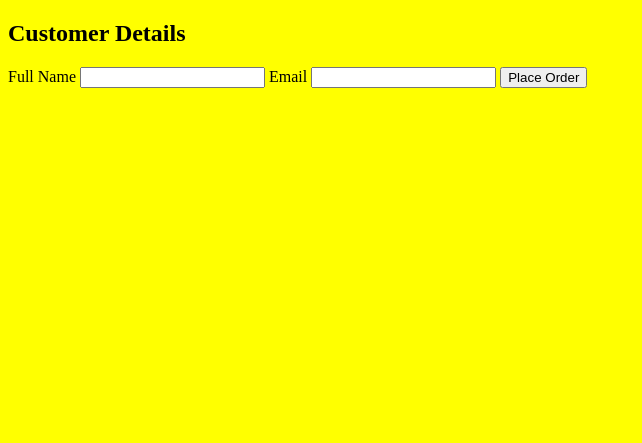
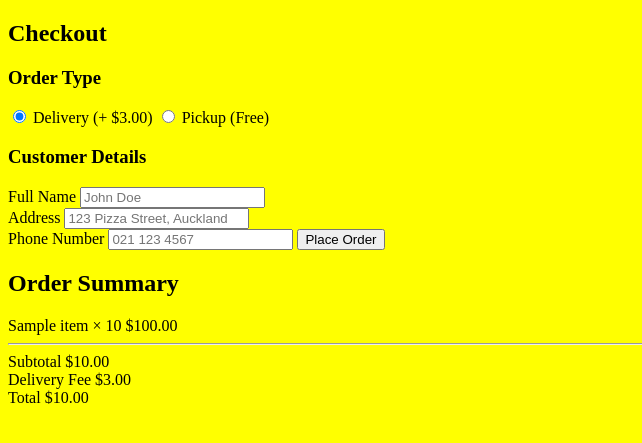
Before and after one commit to zach766/-12-credits--work-website-Assessment, a Flask app: template PizzaBrosStore/templates/checkout.html in a window 1280 px wide. Shown: the part 130-573 px from the top of the page, without its empty margins (0-642 px from the left). Run offline with Flask 3, Linux system fonts and the light colour scheme; the template is opened without the code that fills it: most values are stand-ins (such as "Sample title", 1, 10 or a date in 2020).

Commit message:
organise the layout and add some function address, for people whos ordering and add their total

```diff
--- a/PizzaBrosStore/templates/checkout.html
+++ b/PizzaBrosStore/templates/checkout.html
@@ -5,15 +5,13 @@
 
 <meta charset="UTF-8">
 
-<meta name="viewport" content="width=device-width, initial-scale=1.0">
-
+<meta name="viewport"
+content="width=device-width, initial-scale=1.0">
 
 <title>PizzaBrosStore Checkout</title>
 
-
 <link rel="stylesheet"
 href="{{ url_for('static', filename='style.css') }}">
-
 
 </head>
 
@@ -21,14 +19,11 @@ href="{{ url_for('static', filename='style.css') }}">
 <body>
 
 
-
 <header>
-
 
 <h1>
 PizzaBrosStore
 </h1>
-
 
 <nav>
 
@@ -36,92 +31,258 @@ PizzaBrosStore
 Home
 </a>
 
-
 <a href="/products">
 Menu
 </a>
-
 
 <a href="/cart">
 Cart
 </a>
 
-
 </nav>
-
 
 </header>
 
 
 
+<section class="checkout-page">
 
 
+<div class="checkout-container">
 
-<section class="checkout">
 
+<!-- LEFT SIDE -->
+
+<div class="checkout-form">
 
 
 <h2>
-Customer Details
+Checkout
 </h2>
-
-
 
 
 <form method="POST">
 
+
+<h3>
+Order Type
+</h3>
+
+
+<div class="order-type">
+
+
+<label>
+
+<input
+type="radio"
+name="order_type"
+value="delivery"
+checked
+onclick="showAddress()"
+>
+
+Delivery (+ $3.00)
+
+</label>
+
+
+<label>
+
+<input
+type="radio"
+name="order_type"
+value="pickup"
+onclick="hideAddress()"
+>
+
+Pickup (Free)
+
+</label>
+
+</div>
+
+
+
+<h3>
+Customer Details
+</h3>
 
 
 <label>
 Full Name
 </label>
 
+<input
+type="text"
+name="name"
+placeholder="John Doe"
+required
+>
 
+
+<div id="address-section">
+
+<label>
+Address
+</label>
 
 <input
 type="text"
-name="name"
-required>
+name="address"
+placeholder="123 Pizza Street, Auckland"
+>
 
-
-
+</div>
 
 
 <label>
-Email
+Phone Number
 </label>
 
+<input
+type="tel"
+name="phone"
+placeholder="021 123 4567"
+required
+>
 
 
-<input
-type="email"
-name="email"
-required>
-
-
-
-
-
-
-<button type="submit">
+<button
+type="submit"
+class="place-order-btn">
 
 Place Order
 
 </button>
 
 
+</form>
+
+
+</div>
 
 
 
-</form>
+<!-- RIGHT SIDE -->
+
+<div class="order-summary">
 
 
+<h2>
+Order Summary
+</h2>
+
+
+{% for item in cart %}
+
+
+<div class="summary-item">
+
+
+<span>
+{{ item.name }} × {{ item.quantity }}
+</span>
+
+
+<span>
+${{ "%.2f"|format(item.price * item.quantity) }}
+</span>
+
+
+</div>
+
+
+{% endfor %}
+
+
+<hr>
+
+
+<div class="summary-row">
+
+<span>
+Subtotal
+</span>
+
+<span>
+${{ "%.2f"|format(subtotal) }}
+</span>
+
+</div>
+
+
+<div class="summary-row">
+
+<span>
+Delivery Fee
+</span>
+
+<span id="delivery-fee">
+$3.00
+</span>
+
+</div>
+
+
+<div class="summary-total">
+
+<span>
+Total
+</span>
+
+<span id="checkout-total">
+${{ "%.2f"|format(subtotal + 3) }}
+</span>
+
+</div>
+
+
+</div>
+
+
+</div>
 
 
 </section>
 
 
 
+<script>
+
+function showAddress() {
+
+    document.getElementById("address-section")
+    .style.display = "block";
+
+    document.getElementById("delivery-fee")
+    .innerText = "$3.00";
+
+    let subtotal = {{ subtotal }};
+
+    document.getElementById("checkout-total")
+    .innerText = "$" + (subtotal + 3).toFixed(2);
+
+}
+
+
+function hideAddress() {
+
+    document.getElementById("address-section")
+    .style.display = "none";
+
+    document.getElementById("delivery-fee")
+    .innerText = "$0.00";
+
+    let subtotal = {{ subtotal }};
+
+    document.getElementById("checkout-total")
+    .innerText = "$" + subtotal.toFixed(2);
+
+}
+
+</script>
+
 
 </body>
 
```
